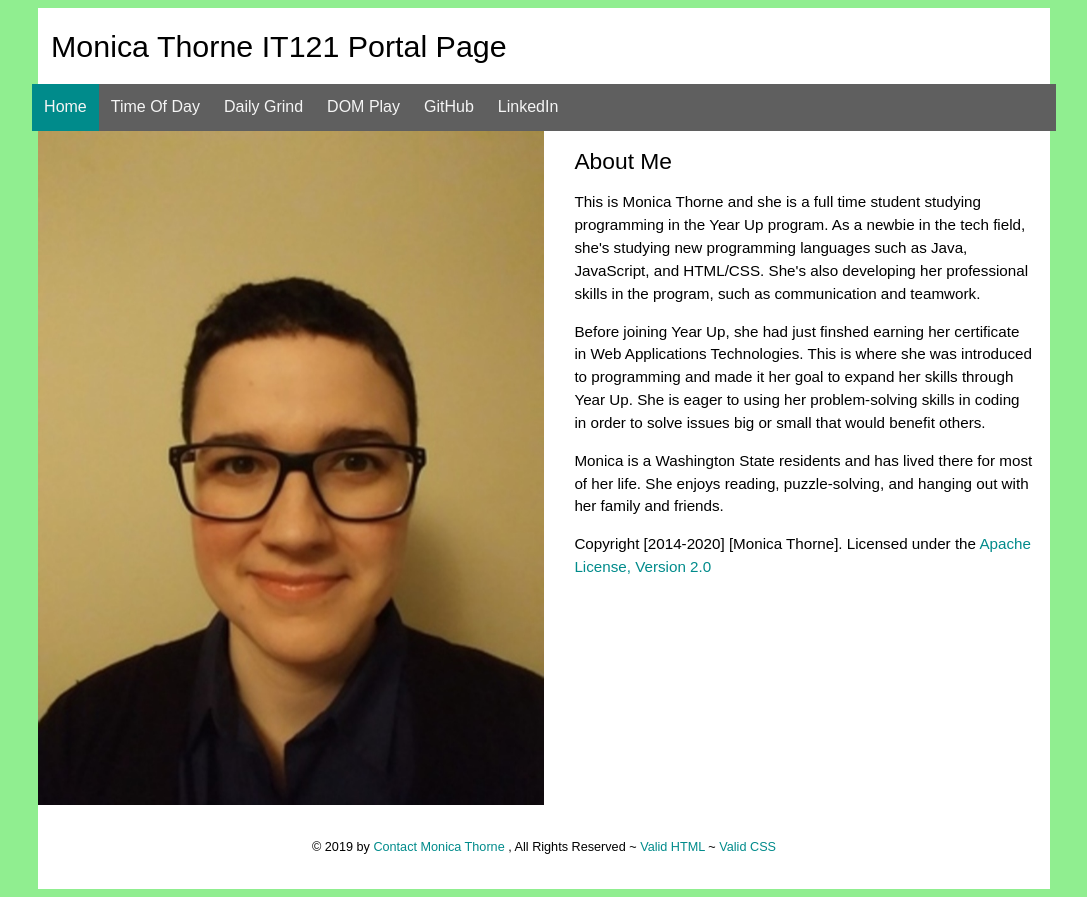
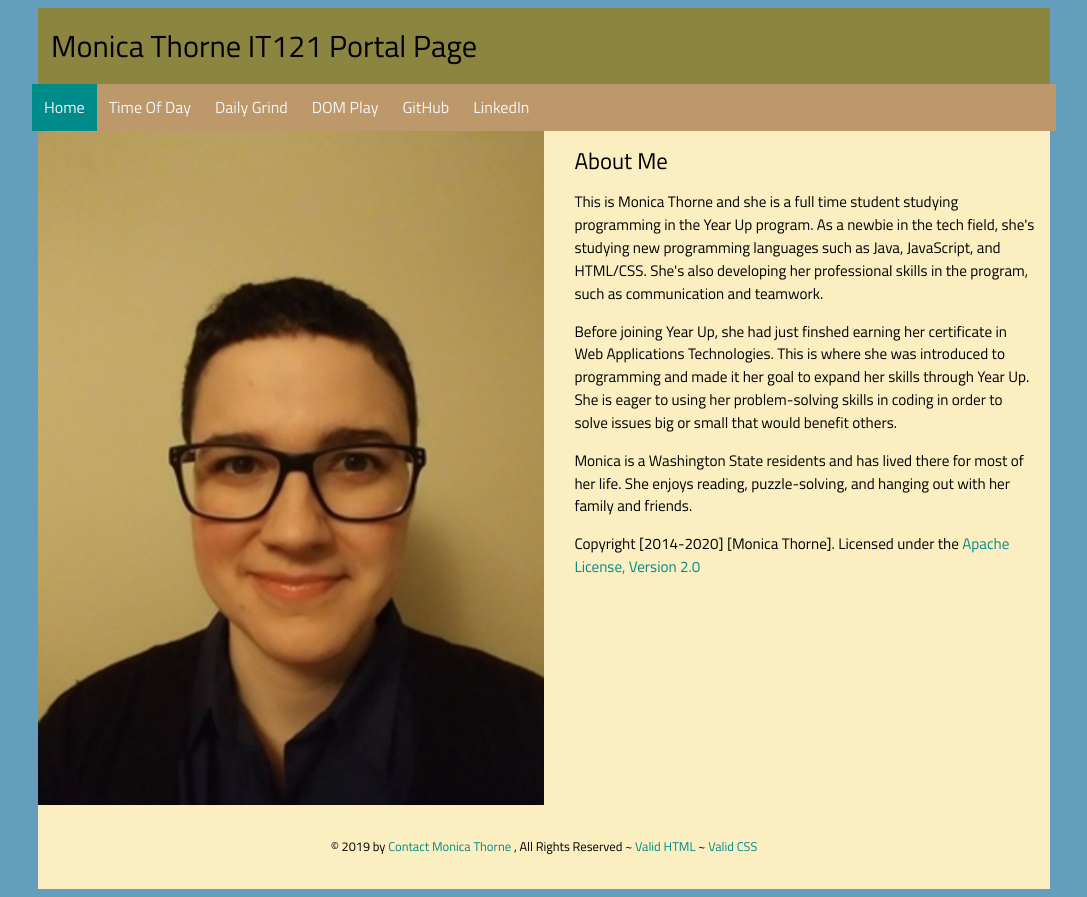
Before and after one commit to mthornez/portal, a plain HTML site: page index.html in a window 1280 px wide. Shown: the whole page, without its empty margins (96-1183 px from the left). Drawn offline with Linux system fonts and the light colour scheme.

Commit message:
Put in links, photos, new font, and new color scheme

```diff
--- a/css/nav.css
+++ b/css/nav.css
@@ -1,7 +1,7 @@
 /* Global rules */
 .topnav {
     margin: auto;
-    background-color: rgb(95,95,95);
+    background-color: #BC986A;
     overflow: auto;
 }
 
--- a/css/portal.css
+++ b/css/portal.css
@@ -1,9 +1,9 @@
 /* Global rules */
 
-@import url('https://fonts.googleapis.com/css?family=Quicksand');
+@import url('https://fonts.googleapis.com/css2?family=Titillium+Web&display=swap');
 
 html {
-    background-color: lightgreen;
+    background-color: #659DBD;
     font-family: 'Titillium Web', sans-serif;
     font-size: 0.95em;
     line-height: 1.5em;
@@ -17,12 +17,12 @@ html {
 h1 {
     font-weight: normal;
     margin: auto;
-    background: #fff;
+    background: #8b8540;
     line-height: 2.5em;
 }
 
 main.wrapper {
-    background-color: white;
+    background-color: #FBEEC1;
     overflow: auto;
 }
 
--- a/index.html
+++ b/index.html
@@ -21,16 +21,12 @@
             <a href="https://www.linkedin.com/in/monica-t-321245193/" target="_blank">LinkedIn</a>
             <a href="javascript:void(0);" class="icon" onclick="myFunction()">&#9776;</a>
         </nav>
+        <link rel="preconnect" href="https://fonts.gstatic.com">
+        <link href="https://fonts.googleapis.com/css2?family=Titillium+Web&display=swap" rel="stylesheet">
      </header>
 
    <main class="wrapper">
-     <!--
-     <img class="desktop" src="images/desktop.jpg" alt="Photo of an adorable GSD puppy" />
 
-     <img class="tablet" src="images/tablet.jpg" alt="Photo of an adorable GSD puppy" />
-
-     <img class="phone" src="images/phone.png" alt="Photo of an adorable but large GSD in the lap of his best buddy" />
-     -->
         <picture class="profile">
             <source media="(min-width: 1200px)" srcset="images/800pxPic.jpg">
             <source media="(min-width: 501px)" srcset="images/500pxPic.jpg">
```
